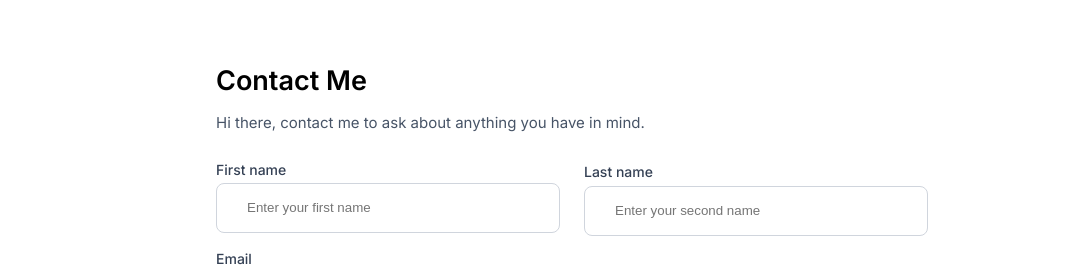
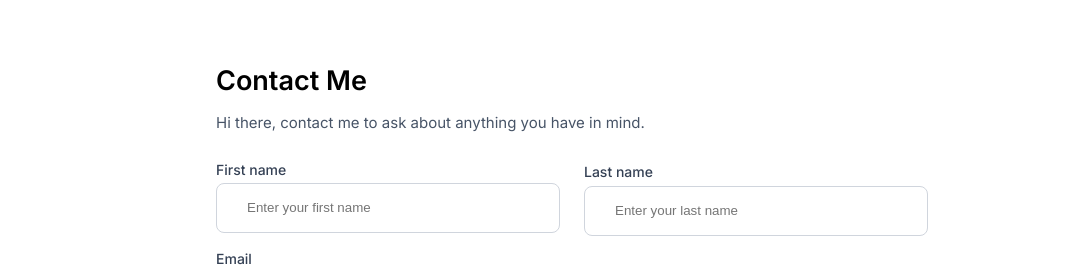
Before and after one commit to tebionyons/linktree-clone-stage-1, a React (Create React App) app: page /contact in a window 1280 px wide. Shown: the top 271 px of the page, without its empty margins (104-1175 px from the left). Built offline with nearby package versions, Linux system fonts and the light colour scheme.

Commit message:
Refactor contact page css

```diff
--- a/src/Components/Contact.jsx
+++ b/src/Components/Contact.jsx
@@ -56,7 +56,7 @@ export default function Contact() {
         Last name
         <input
           type="text"
-          placeholder="Enter your second name"
+          placeholder="Enter your last name"
           name="secondName"
           id="last_name"
           onChange={handleChange}
```
Also changed, not shown: 1 other file (tests, documents, lock files or other folders).
